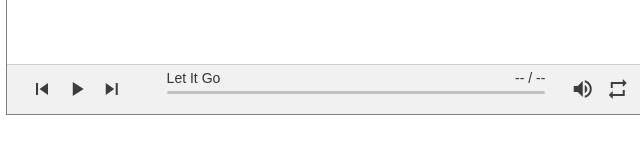
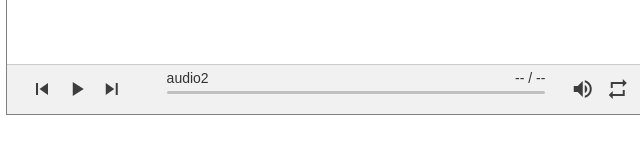
Before and after one commit to Yitzhak-Njenga/power_pack_audio, a plain HTML site: page index.html in a window 1280 px wide. Shown: the part 393-546 px from the top of the page, 2-642 px from the left. Drawn offline with Linux system fonts and the light colour scheme.

Commit message:
added files

```diff
--- a/index.html
+++ b/index.html
@@ -35,8 +35,8 @@
             autoPlay : true,
             notification: false,
             playList: [
-                {'icon': iconImage, 'title': 'Try Everything', 'file': 'mp3/try-everything.mp3'},
-                {'icon': iconImage, 'title': 'Let It Go', 'file': 'mp3/let-it-go.mp3'}
+                {'icon': iconImage, 'title': 'audio1', 'file': 'mp3/audio1.mp3'},
+                {'icon': iconImage, 'title': 'audio2', 'file': 'mp3/audio2.mp3'}
           ]
         });
     </script>
```
Also changed, not shown: 4 other files.
